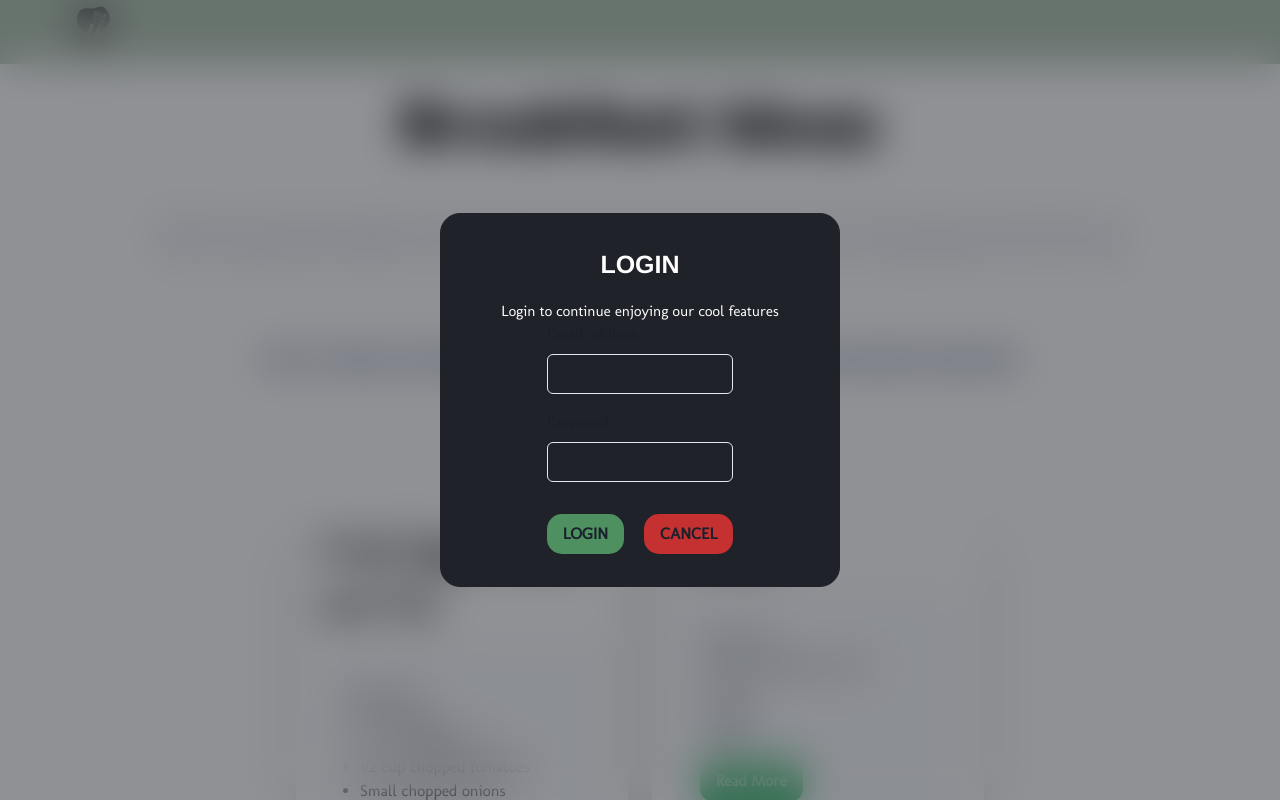
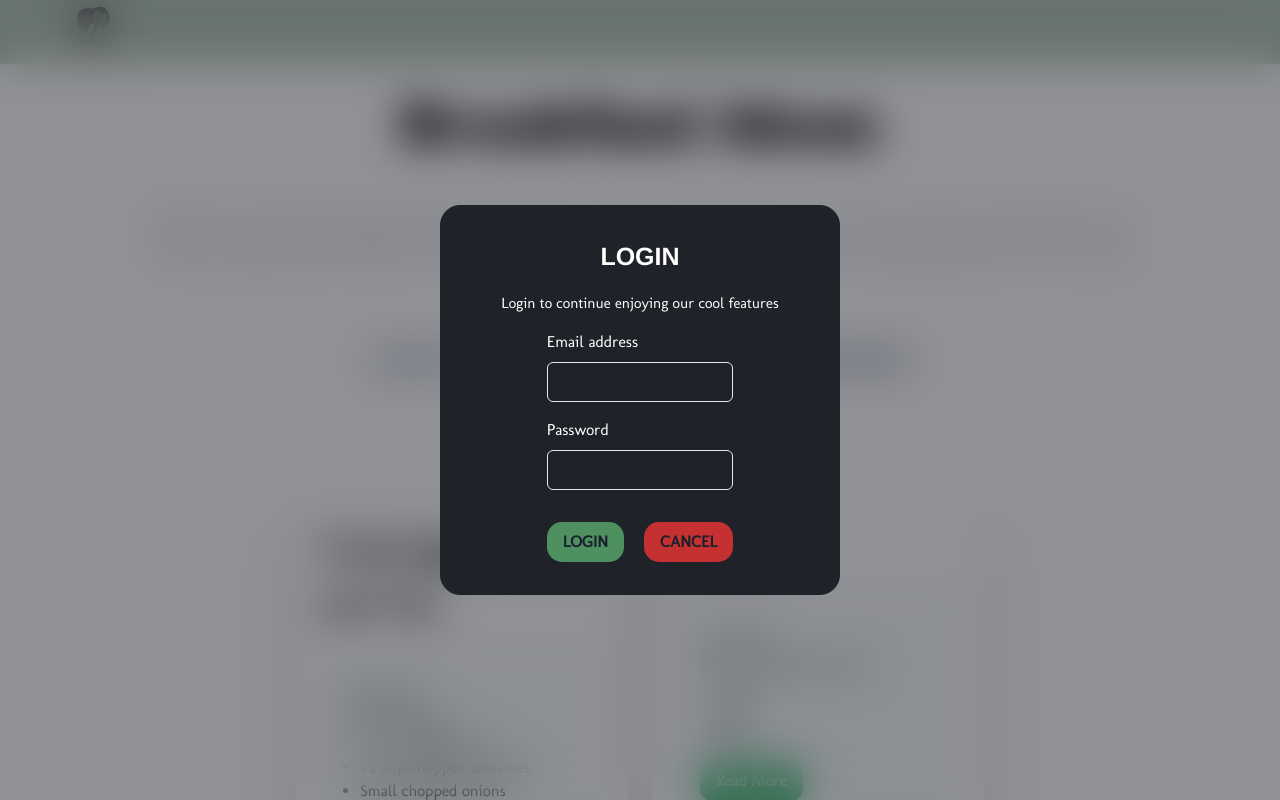
Before and after one commit to Emmanuella-codes/breakfast-idea-app, a Next.js app: page / in a window 1280 px wide. Both pictures are taken after a click on the button "LOGIN". Shown: the top 800 px of the page. Built offline with nearby package versions, Linux system fonts and the light colour scheme; no server answers.

Commit message:
fix minor bugs in authentication, home descriptive text

```diff
--- a/src/components/HomeCmp.tsx
+++ b/src/components/HomeCmp.tsx
@@ -75,7 +75,7 @@ const HomeCmp = () => {
             fontWeight="700"
             fontFamily={"Overpass"}
           >
-            WITH A FREE ACCOUNT, YOU CAN GENERATE AND SAVE YOUR FAVORITE
+            LOGIN TO GENERATE AND SAVE YOUR FAVORITE
             RECIPES!
           </Text>
         </Stack>
--- a/src/components/UserFavorites.tsx
+++ b/src/components/UserFavorites.tsx
@@ -118,7 +118,7 @@ const UserFavorites = () => {
                     yesText={"YES, DELETE"}
                     noText={"CANCEL"}
                     yesAction={() => {
-                      console.log(idx);
+                      console.log(idx - 1);
                       console.log(recipe.id);
                       handleDeleteRecipe(idx - 1);
                     }}
--- a/src/components/modals/LoginModal.tsx
+++ b/src/components/modals/LoginModal.tsx
@@ -8,6 +8,7 @@ import {
   Input,
   Button,
   useToast,
+  Link,
 } from "@chakra-ui/react";
 import ModalCmp from "./ModalCmp";
 import "firebase/auth";
@@ -22,6 +23,7 @@ import { FormikProvider } from "formik/dist/FormikContext";
 import { useRouter } from "next/router";
 import { useEffect, useState } from "react";
 import { LOGINVALIDATOR } from "validator/LoginValidator";
+import ActionModal from "./SignupModal";
 
 const LoginModal: React.FC<{
   isOpen: boolean;
@@ -52,6 +54,12 @@ const LoginModal: React.FC<{
   const [userDetails, setUserDetails] = useState(null);
   // page loading state
   /* const [pageLoading, setPageLoading] = useState(false); */
+
+  const [showSignupModal, setShowSignupModal] = useState(false);
+
+  const handleSignupModal = () => {
+    setShowSignupModal(true);
+  };
 
   const validationSchema = yup.object().shape(LOGINVALIDATOR);
   const auth = getAuth();
@@ -140,11 +148,13 @@ const LoginModal: React.FC<{
           >
             {actionDesc}
           </Text>
-          <>
+          <Box mt={4}>
             <form onSubmit={formik.handleSubmit}>
               <Stack spacing={4}>
                 <FormControl id="email">
-                  <FormLabel htmlFor="email">Email address</FormLabel>
+                  <FormLabel htmlFor="email" color="#fff">
+                    Email address
+                  </FormLabel>
                   <Input
                     id="email"
                     type="email"
@@ -155,7 +165,9 @@ const LoginModal: React.FC<{
                   />
                 </FormControl>
                 <FormControl id="password">
-                  <FormLabel htmlFor="password">Password</FormLabel>
+                  <FormLabel htmlFor="password" color="#fff">
+                    Password
+                  </FormLabel>
                   <Input
                     id="password"
                     type="password"
@@ -183,7 +195,7 @@ const LoginModal: React.FC<{
                   isDisabled={formik.isValid ? false : true}
                   onClick={() => formik.handleSubmit}
                   _hover={{
-                    bgColor: "green.500"
+                    bgColor: "green.500",
                   }}
                 >
                   {yesText}
@@ -197,14 +209,14 @@ const LoginModal: React.FC<{
                   p="0.8rem 1rem"
                   onClick={onRequestClose}
                   _hover={{
-                    bgColor: "red.800"
+                    bgColor: "red.800",
                   }}
                 >
                   {noText}
                 </Box>
               </Flex>
             </form>
-          </>
+          </Box>
         </Box>
       </ModalCmp>
     </>
--- a/src/components/modals/SignupModal.tsx
+++ b/src/components/modals/SignupModal.tsx
@@ -8,6 +8,7 @@ import {
   FormLabel,
   Input,
   useToast,
+  Link,
 } from "@chakra-ui/react";
 import ModalCmp from "./ModalCmp";
 import "firebase/auth";
@@ -23,6 +24,7 @@ import { useFormik } from "formik";
 import { initFirebase } from "../../../pages/_app";
 import { useEffect, useState } from "react";
 import { useRouter } from "next/router";
+import LoginModal from "./LoginModal";
 
 const ActionModal: React.FC<{
   isOpen: boolean;
@@ -53,6 +55,13 @@ const ActionModal: React.FC<{
   const [userDetails, setUserDetails] = useState(null);
   // page loading state
   /* const [pageLoading, setPageLoading] = useState(false); */
+
+  const [showLoginModal, setShowLoginModal] = useState(false);
+
+  const handleLoginModal = () => {
+    setShowLoginModal(true);
+  };
+
   const validationSchema = yup.object().shape(FORMVALIDATOR);
   initFirebase();
   const auth = getAuth();
@@ -155,11 +164,13 @@ const ActionModal: React.FC<{
           >
             {actionDesc}
           </Text>
-          <>
+          <Box mt={3}>
             <form onSubmit={formik.handleSubmit}>
               <Stack spacing={4}>
                 <FormControl id="firstname">
-                  <FormLabel htmlFor="firstname">Firstname</FormLabel>
+                  <FormLabel htmlFor="firstname" color="#fff">
+                    Firstname
+                  </FormLabel>
                   <Input
                     id="firstname"
                     type="firstname"
@@ -169,7 +180,9 @@ const ActionModal: React.FC<{
                   />
                 </FormControl>
                 <FormControl id="email">
-                  <FormLabel htmlFor="email">Email address</FormLabel>
+                  <FormLabel htmlFor="email" color="#fff">
+                    Email
+                  </FormLabel>
                   <Input
                     id="email"
                     type="email"
@@ -179,7 +192,9 @@ const ActionModal: React.FC<{
                   />
                 </FormControl>
                 <FormControl id="password">
-                  <FormLabel htmlFor="password">Password</FormLabel>
+                  <FormLabel htmlFor="password" color="#fff">
+                    Password
+                  </FormLabel>
                   <Input
                     id="password"
                     type="password"
@@ -227,7 +242,7 @@ const ActionModal: React.FC<{
                 </Box>
               </Flex>
             </form>
-          </>
+          </Box>
         </Box>
       </ModalCmp>
     </>
```
Also changed, not shown: src/store/UserRecipes.ts (+4 -3 lines).
